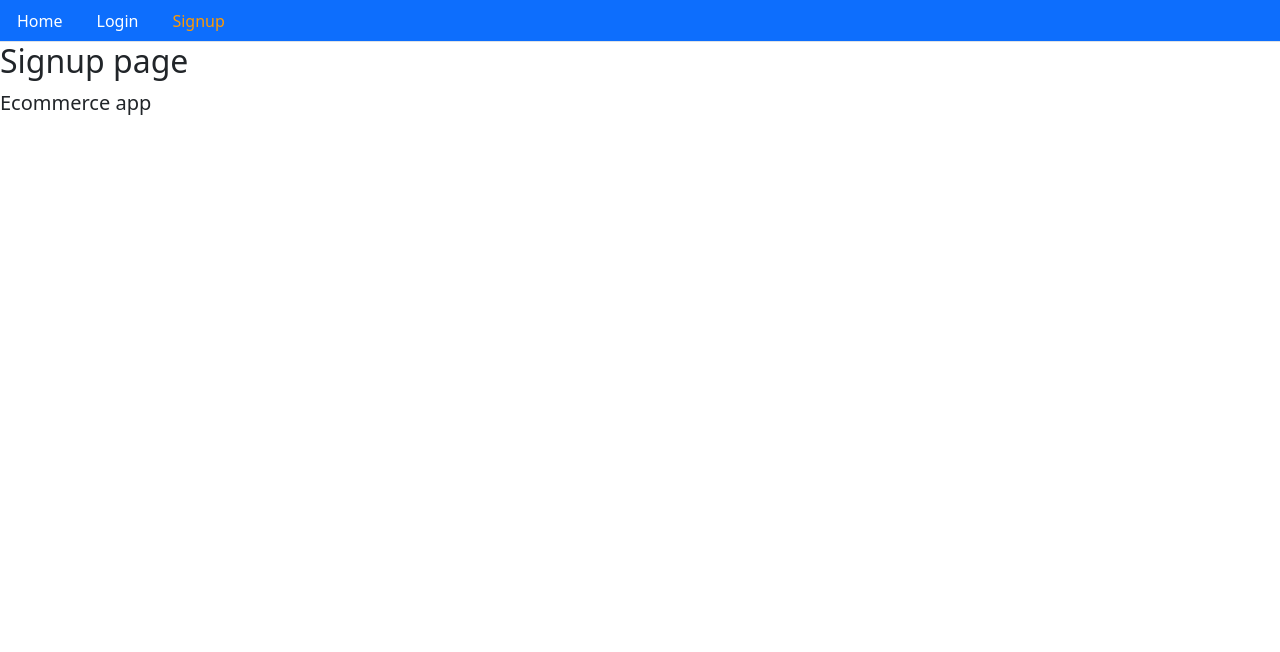
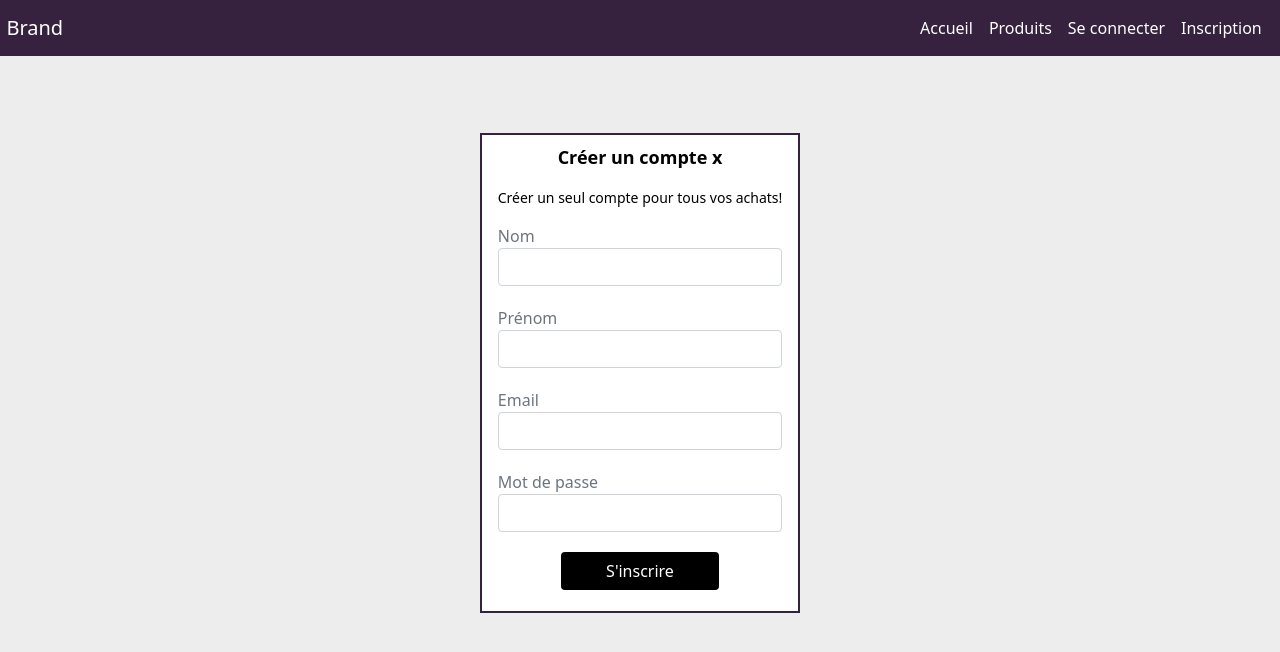
Before and after one commit to mohamed-mowafya/e-commerce-gadget-factory, a React (Create React App) app in the folder ecommerce-frontend/: page /signup in a window 1280 px wide. Shown: the top 652 px of the page. Built offline with nearby package versions, Linux system fonts and the light colour scheme; no server answers.

Commit message:
Page inscription
Style de la page inscription fait + navbar

```diff
--- a/ecommerce-frontend/src/site/Layout.js
+++ b/ecommerce-frontend/src/site/Layout.js
@@ -3,10 +3,6 @@ import Navbar from './Navbar';
 const Layout = ({title ='title',description ='Description',className,children}) => (
     <div>
     <Navbar/>
-    <div>
-        <h2>{title}</h2>
-        <p className="lead">{description}</p>
-    </div>
     <div className={className}>{children}</div>
     </div>
 )
--- a/ecommerce-frontend/src/site/Navbar.js
+++ b/ecommerce-frontend/src/site/Navbar.js
@@ -1,27 +1,30 @@
 import React from "react";
 import {Link,withRouter} from 'react-router-dom';
+import '../style.css'
 const pageActive = (history,path) =>{
-    // History = current page
+    // History = page actuel
     if(history.location.pathname === path){
-        return {color:'#ff9900'};
+        return {color:'#151513'};
     }
     else{
         return {color:'#FFFFFF'};
     }
 }
-const Menu = ({history}) =>(
-    <div>
-    <ul className="nav nav-tabs bg-primary">
-        <li className="nav-item">
-            <Link className="nav-link" style={pageActive(history,'/')} to="/">Home</Link>
-        </li>
-        <li className="nav-item">
-            <Link className="nav-link" style={pageActive(history,'/login')} to="/login">Login</Link>
-        </li>
-        <li className="nav-item">
-            <Link className="nav-link" style={pageActive(history,'/signup')} to="/signup">Signup </Link>
-        </li>
-    </ul>
+const NavBar = ({history}) =>(
+<nav className="navbar navbar-expand-lg navbar-modifier">
+    <Link className="navbar-brand" style={pageActive(history,'/')} to="/">Brand</Link>
+  <button className="navbar-toggler" type="button" data-toggle="collapse" data-target="#navbarNavAltMarkup" aria-controls="navbarNavAltMarkup" aria-expanded="false" aria-label="Toggle navigation">
+    <span className="navbar-toggler-icon"></span>
+  </button>
+  <div className="collapse navbar-collapse d-flex justify-content-end" id="navbarNavAltMarkup">
+    <div className="navbar-nav">
+      <Link className="nav-item nav-link" style={pageActive(history,'/')} to="/">Accueil</Link>
+      <Link className="nav-item nav-link" style={pageActive(history,'/')} to="/">Produits</Link>
+      <Link className="nav-item nav-link" style={pageActive(history,'/')} to="/login">Se connecter</Link>
+      <Link className="nav-item nav-link" style={pageActive(history,'/')} to="/signup">Inscription</Link>
     </div>
+  </div>
+</nav>
+
 )
-export default withRouter(Menu);
+export default withRouter(NavBar);
--- /dev/null
+++ b/ecommerce-frontend/src/style.css
@@ -0,0 +1,62 @@
+.navbar-modifier{
+    background-color: #36213e;
+}
+.navbar-brand{
+    margin-left: 0.5%;
+}
+.d-flex{
+    margin-right:0.8%;
+}
+.nav-item{
+    font-family: "Montserrat" sans-serif;
+    font-weight: 500;
+    font-size: 16px;
+    color: white;
+}
+.header-inscription{
+    font-family: "Montserrat" sans-serif;
+    font-weight: 600;
+    font-size: 18px;
+    color: black;
+    text-align: center;
+    margin-top: 3%;
+}
+.paragraph-inscription{
+    font-family: "Montserrat" sans-serif;
+    font-weight: 200;
+    font-size: 14px;
+    color: black;
+    text-align: center;
+}
+.section-inscription{
+    border: 2px solid #36213e;
+    height: 480px;
+    width: 25%;
+    margin-top: 6%;
+    margin-left: auto;
+    margin-right: auto;
+    background-color: white;
+}
+.bg-inscription{
+    background-color: lightgray;
+}
+.flex-inscription{
+    display: flex;
+    flex-direction: column;
+    gap : 20px;
+}
+.form-inscription{
+    width: 90%;
+    margin-left: 5%;
+    margin-right: 5%;
+}
+.btn-inscription{
+    align-self: center;
+    width: 50%;
+    background-color: black;
+    color:white;
+}
+.btn-inscription:hover{
+    background-color: #36213e;
+    color: white;
+}
--- a/ecommerce-frontend/src/usagers/Signup.js
+++ b/ecommerce-frontend/src/usagers/Signup.js
@@ -1,8 +1,72 @@
-import React from "react";
+import React, {useState,useEffect} from "react";
 import Layout from '../site/Layout';
+import {API} from "../config";
+import '../style.css'
 const Signup = () =>{
-    return <Layout title="Signup page" description="Ecommerce app">
-
+    const [valeursUsager,setValeursUsager] = useState({
+        nom: '',
+        email: '',
+        mdp : '',
+        erreur : '',
+        succes: false
+    });
+useEffect(() => { document.body.style.backgroundColor = '#ededed' })
+const submitValeurs = (event) =>{
+    event.preventDefault(); // Methode qui permets d'interdire le refresh.
+    valeursForm({nom,email,mdp})
+}
+/**
+ * Envoie les valeurs au backend.
+ */
+const valeursForm = (usager) =>{ // Var usager = objet javascript avec les information de l'utilisateur.
+    fetch(`${API}/signup`,{
+        method: "POST",
+        headers: {
+            Accept:'application/json',
+            "Content-type": "application/json"
+        },
+        body: JSON.stringify(usager)
+    })
+    .then(reponse => {
+        return reponse.json
+    })
+    .catch(err =>{
+        console.log(err)
+    })
+};
+    const changementValeurs = contenu => event =>{
+        setValeursUsager({...valeursUsager,erreur:false, [contenu]: event.target.value});
+    }
+    const {nom,email,mdp} = valeursUsager;
+    const form = () =>(
+        <div className="section-inscription">
+            <p className="header-inscription">Créer un compte x</p>
+            <p className="paragraph-inscription">Créer un seul compte pour tous vos achats!</p>
+        <form action="POST" className="flex-inscription">
+            <div className="form-group form-inscription">
+            <label className="text-muted">Nom</label>
+            <input onChange={changementValeurs('nom')} type="text" className="form-control"/>
+            </div>
+            <div className="form-group form-inscription">
+            <label className="text-muted">Prénom</label>
+            <input onChange={changementValeurs('nom')} type="text" className="form-control"/>
+            </div>
+            <div className="form-group form-inscription">
+            <label className="text-muted">Email</label>
+            <input onChange={changementValeurs('email')} type="email" className="form-control"/>
+            </div>
+            <div className="form-group form-inscription">
+            <label className="text-muted">Mot de passe</label>
+            <input onChange={changementValeurs('mdp')} type="password" className="form-control"/>
+            </div>
+            <button className="btn btn-inscription" onClick={submitValeurs}>S'inscrire</button>
+        </form>
+        </div>
+        )
+    return (
+    <Layout title="Signup page" description="Ecommerce app" className="">
+        {form()}
     </Layout>
+    )
 }
 export default Signup;
```
